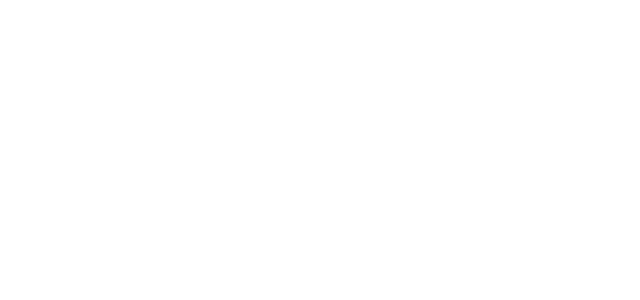
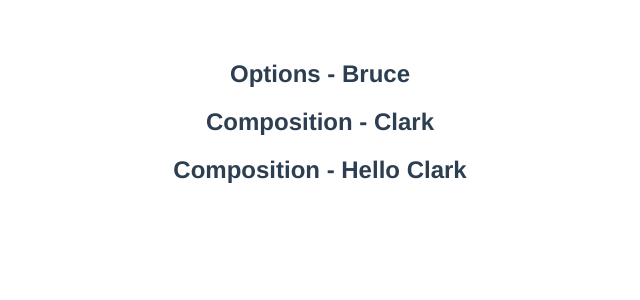
Before and after one commit to kywleon/vue.js_v3, a Vue app: page / in a window 1280 px wide. Shown: the top 300 px of the page, without its empty margins (320-960 px from the left). Built offline with nearby package versions, Linux system fonts and the light colour scheme.

Commit message:
Learn Vue JS 3 Tutorial - 52 - Replacing data with ref

```diff
--- a/src/App.vue
+++ b/src/App.vue
@@ -1,15 +1,15 @@
 <template>
   <div>
-
+    <Data />
   </div>
 </template>
 
 <script>
-
+import Data from './components/Data.vue'
 export default {
   name: 'App',
   components: {
-
+    Data
   }
 }
 </script>
--- /dev/null
+++ b/src/components/Data.vue
@@ -0,0 +1,31 @@
+<template>
+    <h2>Options - {{ o_firstName }}</h2>
+    <h2>Composition - {{ c_firstName }}</h2>
+    <h2>Composition - {{ greet }}</h2>
+
+</template>
+
+<script>
+import { ref } from 'vue'
+export default {
+    name: 'TData',
+    setup() {
+        const c_firstName = ref('Clark')
+
+
+        const greet = `Hello ${c_firstName.value}`
+
+        return {
+            c_firstName,
+            greet
+        }
+    },
+    data() {
+        return {
+            o_firstName: 'Bruce',
+        }
+    },
+}
+</script>
+
+<style scoped></style>
```
